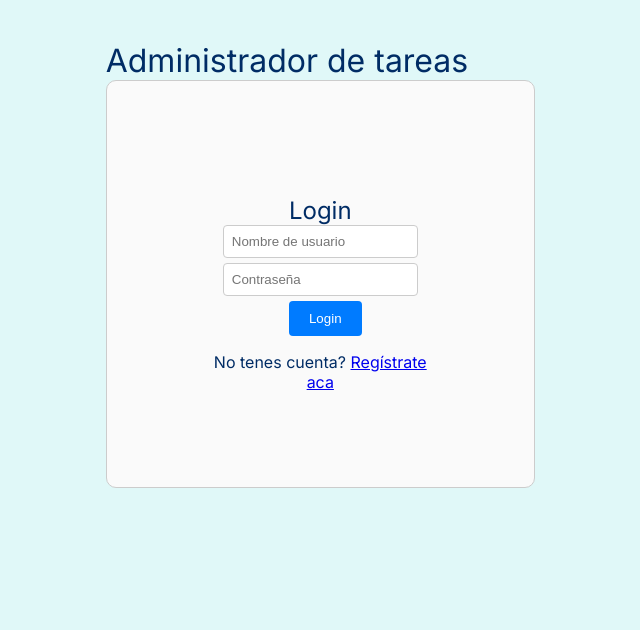
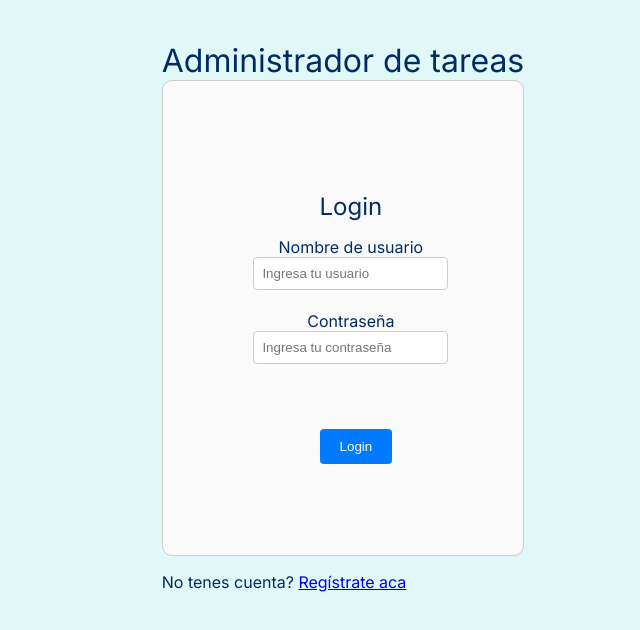
Before and after one commit to lkainn/ProyectoGrupo5V2, a Next.js app in the folder frontend/: page / in a window 1280 px wide. Shown: the top 630 px of the page, without its empty margins (297-937 px from the left). Built offline with nearby package versions, Linux system fonts and the light colour scheme.

Commit message:
MODIF: modificacion estilos

```diff
--- a/frontend/app/layout.js
+++ b/frontend/app/layout.js
@@ -4,7 +4,7 @@ import { Inter } from 'next/font/google'
 const inter = Inter({ subsets: ['latin'] })
 
 export const metadata = {
-  title: 'Create Next App',
+  title: 'Trabajo grupo 5',
   description: 'Generated by create next app',
 }
 
--- a/frontend/app/page.js
+++ b/frontend/app/page.js
@@ -1,5 +1,6 @@
 "use client"
 import React, { useState } from 'react';
+import Link from 'next/link';
 import LoginForm from '../components/LoginForm';
 import TasksPage from '../components/TasksPage';
 import {} from '../styles/globals.css'
@@ -30,7 +31,7 @@ const Home = () => {
         </>
       )}
     </div>
-
+      <p>No tenes cuenta? <Link href="/register">Regístrate aca</Link></p>
     </div>
   );
 };
--- a/frontend/components/LoginForm.js
+++ b/frontend/components/LoginForm.js
@@ -1,6 +1,6 @@
 import React, { useState } from 'react';
-import Link from 'next/link';
 import {} from '../styles/globals.css';
+
 
 const LoginForm = ({ onLogin }) => {
   const [username, setUsername] = useState('');
@@ -41,9 +41,7 @@ const LoginForm = ({ onLogin }) => {
         onLogin(username);
         setErrorMessage('');
       } else {
-        // Inicio de sesión fallido
-        const data = await response.json();
-        setErrorMessage(data.error || 'Error en el inicio de sesión');
+        <TasksPage />
       }
     } catch (error) {
       console.error('Error en la solicitud:', error);
@@ -57,12 +55,22 @@ const LoginForm = ({ onLogin }) => {
     <div className='container' >
     <div className='centrarButton'>
       <h2>Login</h2>
+
       {errorMessage && <p className="error">{errorMessage}</p>}
-      <input type="text" placeholder="Nombre de usuario" onChange={handleUsernameChange} />
-      <input type="password" placeholder="Contraseña" onChange={handlePasswordChange} />
+
+
+      <p>Nombre de usuario</p>
+      <input type="text" placeholder="Ingresa tu usuario" onChange={handleUsernameChange} />
+      <p>Contraseña</p>
+      <input type="password" placeholder="Ingresa tu contraseña" onChange={handlePasswordChange} />
+      <br/>
+      <br/>
+      <br/>
+      <br/>
+
+
       <button onClick={handleLogin}>Login</button>
     </div>
-    <p>No tenes cuenta? <Link href="/register">Regístrate aca</Link></p>
     </div>
   );
 };
--- a/frontend/components/RegistrationForm.js
+++ b/frontend/components/RegistrationForm.js
@@ -123,6 +123,7 @@ const RegistrationForm = () => {
           />
           {errors.last_name && <span className="error">{errors.last_name}</span>}
         </div>
+        <br />
         <button type="submit">Registrarse</button>
       </form>
     </div>
--- a/frontend/components/TasksPage.js
+++ b/frontend/components/TasksPage.js
@@ -142,39 +142,38 @@ const TasksPage = ({ user, onLogout }) => {
 
 
   return (
-    <div>
-      <p className='mens-container'>Bienvenido!</p>
-      <button className='button-container' onClick={handleLogout}>Logout</button>
+
+    <div  className='container2'>
+
+
+      <p className='mens-container'>Bienvenido, {user.username}!</p>
+      <button className='button-container' onClick={onLogout}>Logout</button>
+
 
       <NewTaskForm onAddTask={handleAddTask} />
 
-      <div className="task-container">
+
     <h2>Lista de tareas</h2>
-        <TaskFilter onFilterChange={handleFilterChange} />
+    <TaskFilter onFilterChange={handleFilterChange} /> {/* Agrega el componente de filtro */}
     <ul className="task-list">
-          {Array.isArray(filteredTasks) && filteredTasks.map((task, index) => (
+      {filteredTasks.map((task, index) => (
         <li key={index} className="task-item">
           <div className="task-info">
             <strong>{task.title}</strong>: {task.description}
           </div>
           <div className="task-actions">
-              <p>
-               {editingTask && editingTask.id === task.id
-               ? 'Fecha de Edición'
-               : 'Fecha de Creación'}: {new Date(task.created).toLocaleDateString()}
-              </p>
             <button onClick={() => handleEditTask(task)}>Editar</button>
-                <TaskDeleteButton onDelete={() => handleDeleteTask(task)} />
-                <input
+            <TaskDeleteButton onDelete={() => handleDeleteTask(task)} /> {/* Agrega el componente de eliminación */}
+            <input className='input-check'
               type="checkbox"
               checked={task.completed}
               onChange={() => handleToggleComplete(task)}
-                />
+            /> {/* Checkbox para tareas completadas */}
           </div>
         </li>
       ))}
     </ul>
-      </div>
+
 
       {editingTask && (
         <TaskEditForm
@@ -184,6 +183,7 @@ const TasksPage = ({ user, onLogout }) => {
         />
       )}
     </div>
+
   );
 };
 
--- a/frontend/styles/globals.css
+++ b/frontend/styles/globals.css
@@ -17,24 +17,25 @@ body {
 
 .container {
   background-color: rgb(250, 250, 250);
-  display: block;
-  width: 50%;
-  height: 90%;
-  padding:20%;
+  display: flex;
+  flex-direction: column; /* Cambia a disposición vertical en pantallas pequeñas */
+  align-items: flex-start;
+  padding:25%;
   border: 1px solid #ccc;
   border-radius: 10px;
   text-align: center; /* Centramos el contenido horizontalmente */
+
 }
 
 .container2 {
   background-color: rgb(250, 250, 250);
   display: block;
-  width:75%x;
-  height: 90%;
-  padding: 30px;
+  width: 350px;
+  padding: 5px;
   border: 1px solid #ccc;
   border-radius: 10px;
-  text-align: center; /* Centramos el contenido horizontalmente */
+  text-align: center; /* Centra el contenido horizontalmente */
+
 }
 
 h1, h2, p, label{
@@ -147,15 +148,18 @@ button:hover {
 
 .task-item {
   display: flex;
+  flex-direction: column; /* Cambia a disposición vertical en pantallas pequeñas */
+  align-items: flex-start;
   justify-content: space-between; /* Espacio uniforme entre elementos */
-  align-items: center; /* Centra verticalmente los elementos */
   border: 1px solid #ccc;
   padding: 10px;
   margin-bottom: 10px;
+  max-width: 330px; /* Opcional: Limita el ancho máximo del elemento */
+  overflow-x: auto; /* Puedes usar 'scroll' en lugar de 'auto' si prefieres siempre mostrar la barra de desplazamiento */
 }
 
 .task-info {
-  flex: 2; /* El contenido de la tarea ocupa la mayor parte del espacio */
+  display: block; /* El contenido de la tarea ocupa la mayor parte del espacio */
 }
 
 .task-actions {
```
Also changed, not shown: frontend/components/TaskEditForm.js (+7 -0 lines). Lines whose indentation alone changed are shown as unchanged.
